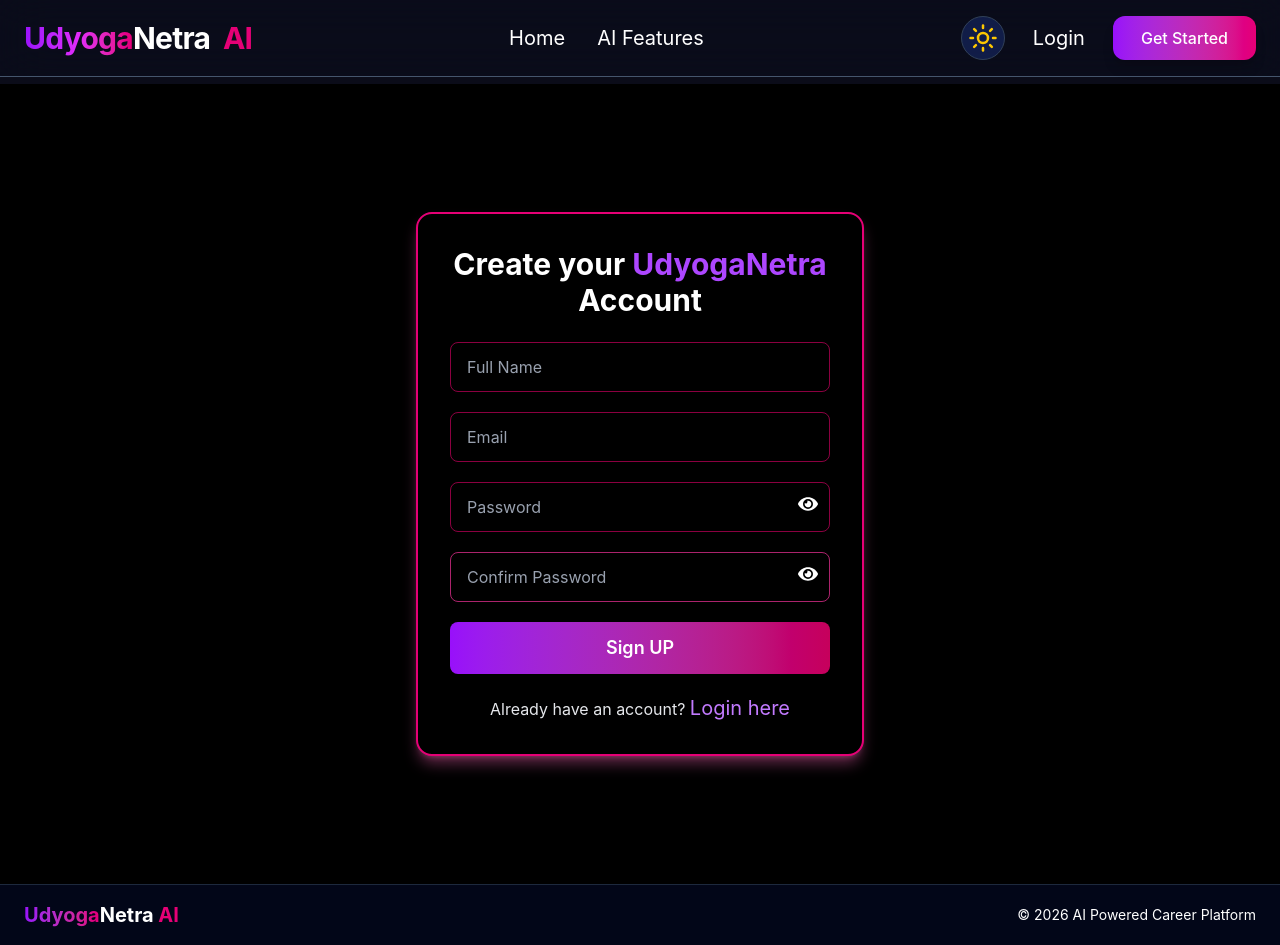
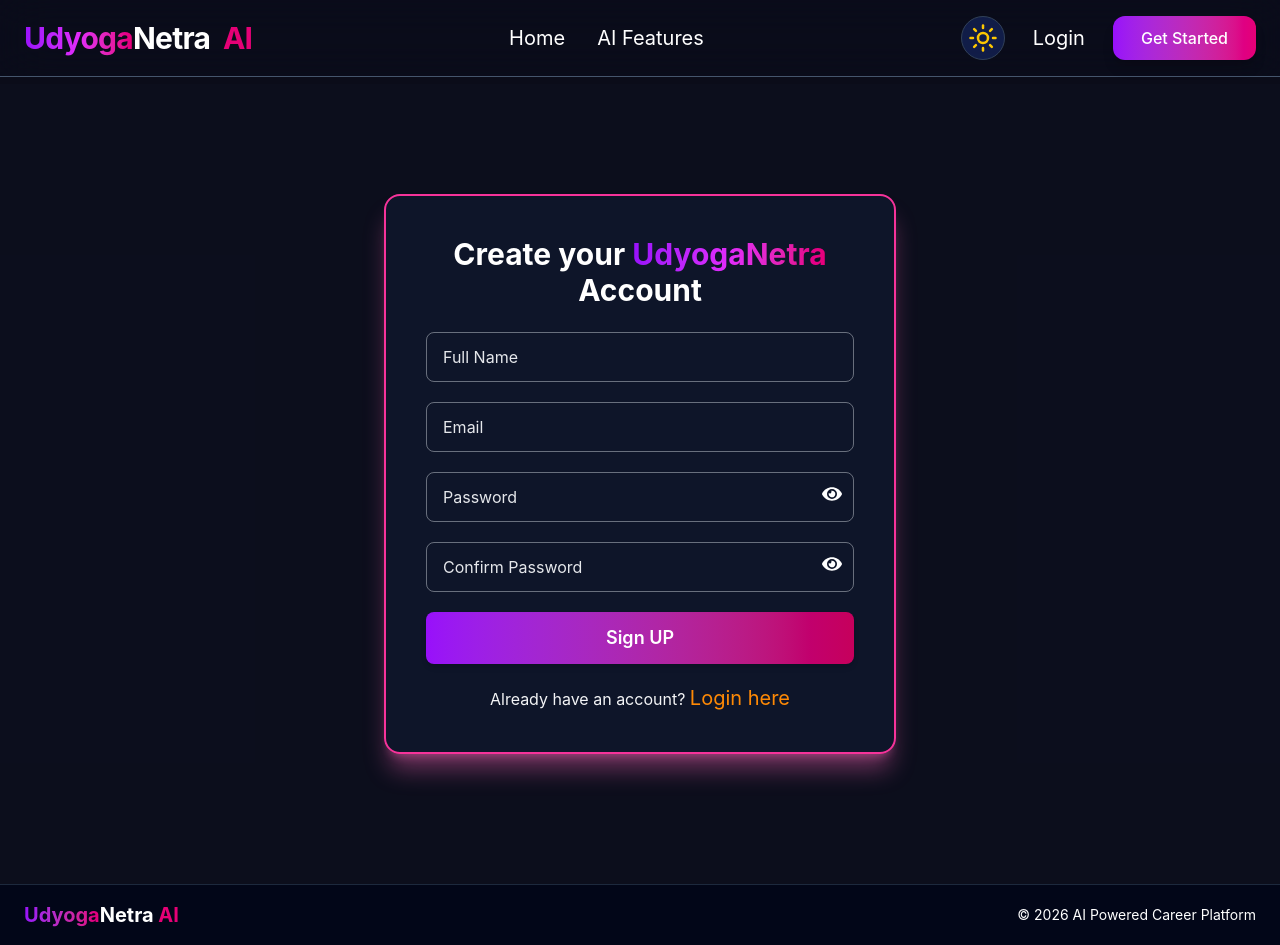
Before and after one commit to ramusiripalli/udyoganetra-ai, a React (Vite) app in the folder frontend/: page /register in a window 1280 px wide. Built offline with nearby package versions, Linux system fonts and the light colour scheme.

Commit message:
style:Navbar login and Register made look changes

```diff
--- a/frontend/src/components/common/Navbar.jsx
+++ b/frontend/src/components/common/Navbar.jsx
@@ -19,7 +19,7 @@
 
         {/* Logo */}
         <Link to="/" className="text-3xl font-bold tracking-tight">
-          <span className="bg-gradient-to-r from-purple-600 via-fuchsia-500 to-pink-600 text-transparent bg-clip-text">
+          <span className="bg-linear-to-r from-purple-600 via-fuchsia-500 to-pink-600 text-transparent bg-clip-text">
             Udyoga
           </span>
           <span className="text-gray-900 dark:text-white">
--- a/frontend/src/pages/Login.jsx
+++ b/frontend/src/pages/Login.jsx
@@ -77,9 +77,9 @@
 
 
       {/* 🧾 Login Form Card */}
-      <div className="w-full max-w-sm sm:max-w-md bg-white dark:bg-black border-2 border-pink-600 rounded-2xl p-6 sm:p-8 shadow-lg shadow-pink-400/80 mt-20 sm:mt-15 mb-15">
+      <div className="w-full max-w-sm sm:max-w-md bg-white dark:bg-slate-900/90 border-2 border-pink-600 rounded-2xl p-6 sm:p-8 shadow-lg shadow-pink-400/80 mt-20 sm:mt-15 mb-15">
         <h2 className="text-2xl sm:text-3xl font-bold text-center text-black dark:text-white mb-4 sm:mb-6">
-          Login to <span className="text-pink-600">Udyoganetra AI</span>
+          Login to <span className="bg-linear-to-r from-purple-600 via-fuchsia-500 to-pink-600 text-transparent bg-clip-text">Udyoganetra AI</span>
         </h2>
 
         <form onSubmit={handleSubmit} className="space-y-4 sm:space-y-6">
@@ -123,7 +123,7 @@
           <button
             type="submit"
             disabled={loading}
-            className="w-full bg-linear-to-r from-purple-600 to-pink-600 text-white py-2 sm:py-3 rounded-lg font-semibold hover:shadow-[#ff00c3] transition-all duration-200 shadow-md text-sm sm:text-base"
+            className="w-full bg-linear-to-r from-purple-600 to-pink-600 text-white py-2 sm:py-3 rounded-lg font-semibold hover:shadow-slate-400 transition-all duration-200 shadow-md text-sm sm:text-base"
           >
             {loading ? "Logging in..." : "Login"}
           </button>
--- a/frontend/src/pages/Register.jsx
+++ b/frontend/src/pages/Register.jsx
@@ -59,7 +59,7 @@
   };
 
   return (
-    <div className="min-h-screen bg-white dark:bg-black flex flex-col justify-center items-center px-4 sm:px-6 lg:px-8 relative overflow-hidden">
+    <div className="min-h-screen bg-slate-100/40 dark:bg-slate-900/20 flex flex-col justify-center items-center px-4 sm:px-6 lg:px-8 relative overflow-hidden">
 
       {/* ✅ Toast Notifications */}
       <Toaster position="top-center"
@@ -78,10 +78,10 @@
         initial={{ y: 50, opacity: 0, scale: 0.95 }}
         animate={{ y: 0, opacity: 1, scale: 1 }}
         transition={{ type: 'spring', stiffness: 80, damping: 12 }}
-        className="w-full max-w-sm sm:max-w-md bg-slate-50 dark:bg-black rounded-2xl shadow-lg shadow-pink-400/40 border-2 border-pink-600 p-6 sm:p-8 mt-15 mb-15"
+        className="w-full max-w-sm sm:max-w-lg bg-slate-100/90 dark:bg-slate-900/90 rounded-2xl shadow-xl shadow-pink-400/40 border-2 border-pink-500 p-6 sm:p-10 mt-10 mb-15"
       >
         <h2 className="text-2xl sm:text-3xl font-bold text-white text-center mb-4 sm:mb-6">
-          <span className="text-black dark:text-white">Create your </span> <span className="text-pink-700 dark:text-purple-500">UdyogaNetra</span> <span className='text-black dark:text-white'>Account </span>
+          <span className="text-black dark:text-white">Create your </span> <span className="bg-linear-to-r from-purple-600 via-fuchsia-500 to-pink-600 text-transparent bg-clip-text">UdyogaNetra</span> <span className='text-black dark:text-white'>Account </span>
         </h2>
 
         <form onSubmit={handleSubmit} className="space-y-4 sm:space-y-5">
@@ -90,7 +90,7 @@
             type="text"
             name="name"
             placeholder="Full Name"
-            className="w-full px-3 py-2 sm:px-4 sm:py-3 bg-transparent border border-pink-700/70 rounded-lg text-black dark:text-white placeholder-gray-400 focus:outline-none focus:ring-2 focus:ring-pink-500 transition"
+            className="w-full px-3 py-2 sm:px-4 sm:py-3 bg-transparent border border-slate-900/40 dark:border-slate-100/40 rounded-lg text-black dark:text-white dark:placeholder-gray-200 focus:outline-none focus:ring-2 dark:focus:ring-white transition"
             onChange={handleChange}
           />
 
@@ -99,7 +99,7 @@
             type="email"
             name="email"
             placeholder="Email"
-            className="w-full px-3 py-2 sm:px-4 sm:py-3 bg-transparent border border-pink-700/70 rounded-lg text-black dark:text-white placeholder-gray-400 focus:outline-none focus:ring-2 focus:ring-pink-500 transition"
+            className="w-full px-3 py-2 sm:px-4 sm:py-3 bg-transparent border border-slate-900/40 dark:border-slate-100/40 rounded-lg text-black dark:text-white dark:placeholder-gray-200 focus:outline-none focus:ring-2 dark:focus:ring-white transition"
             onChange={handleChange}
           />
 
@@ -108,12 +108,12 @@
               type={showPassword ? 'text' : 'password'}
               name="password"
               placeholder="Password"
-              className="w-full px-3 py-2 sm:px-4 sm:py-3 pr-9 sm:pr-10 bg-transparent border border-pink-700/70 rounded-lg text-black dark:text-white placeholder-gray-400 focus:outline-none focus:ring-2 focus:ring-pink-500 transition"
+              className="w-full px-3 py-2 sm:px-4 sm:py-3 pr-9 sm:pr-10 bg-transparent border border-slate-900/40 dark:border-slate-100/40 rounded-lg text-black dark:text-white dark:placeholder-gray-200 focus:outline-none focus:ring-2 dark:focus:ring-white transition"
               onChange={handleChange}
             />
             <span
               onClick={() => setShowPassword(!showPassword)}
-              className="absolute right-2 sm:right-3 top-2.5 sm:top-3 text-lg sm:text-xl text-white cursor-pointer"
+              className="absolute right-2 sm:right-3 top-2.5 sm:top-3 text-lg sm:text-xl text-black dark:text-white cursor-pointer"
             >
               {showPassword ? <FaEyeSlash /> : <FaEye />}
             </span>
@@ -124,12 +124,12 @@
               type={showConfirmPassword ? 'text' : 'password'}
               name="confirmPassword"
               placeholder="Confirm Password"
-              className="w-full px-3 py-2 sm:px-4 sm:py-3 pr-9 sm:pr-10 bg-transparent border border-pink-500/70 rounded-lg text-black dark:text-white placeholder-gray-400 focus:outline-none focus:ring-2 focus:ring-pink-500 transition"
+              className="w-full px-3 py-2 sm:px-4 sm:py-3 pr-9 sm:pr-10 bg-transparent border border-slate-900/40 dark:border-slate-100/40 rounded-lg text-black dark:text-white dark:placeholder-gray-200 focus:outline-none focus:ring-2 dark:focus:ring-white transition"
               onChange={handleChange}
             />
             <span
               onClick={() => setShowConfirmPassword(!showConfirmPassword)}
-              className="absolute right-2 sm:right-3 top-2.5 sm:top-3 text-lg sm:text-xl text-white cursor-pointer"
+              className="absolute right-2 sm:right-3 top-2.5 sm:top-3 text-lg sm:text-xl text-black dark:text-white cursor-pointer"
             >
               {showConfirmPassword ? <FaEyeSlash /> : <FaEye />}
             </span>
@@ -138,15 +138,15 @@
           <motion.button
             whileHover={{ scale: 1.03 }}
             type="submit"
-            className="w-full bg-linear-to-r from-purple-600 to-pink-700 text-white py-2 sm:py-3 rounded-lg font-semibold hover:shadow-pink-500 transition-all duration-300 shadow-md text-base sm:text-lg"
+            className="w-full bg-linear-to-r from-purple-600 to-pink-700 text-white py-2 sm:py-3 rounded-lg font-semibold hover:shadow-slate-900 dark:hover:shadow-slate-400 transition-all duration-300 shadow-md text-base sm:text-lg"
           >
             Sign UP
           </motion.button>
         </form>
 
-        <p className="text-center text-black dark:text-gray-200 mt-4 sm:mt-5 text-sm sm:text-base">
+        <p className="text-center text-black dark:text-gray-100 mt-4 sm:mt-5 text-sm sm:text-base">
           Already have an account?{' '}
-          <Link to="/login" className="text-pink-600 dark:text-purple-400 text-xl  hover:underline">
+          <Link to="/login" className="text-orange-400 text-xl  hover:underline">
             Login here
           </Link>
         </p>
```
